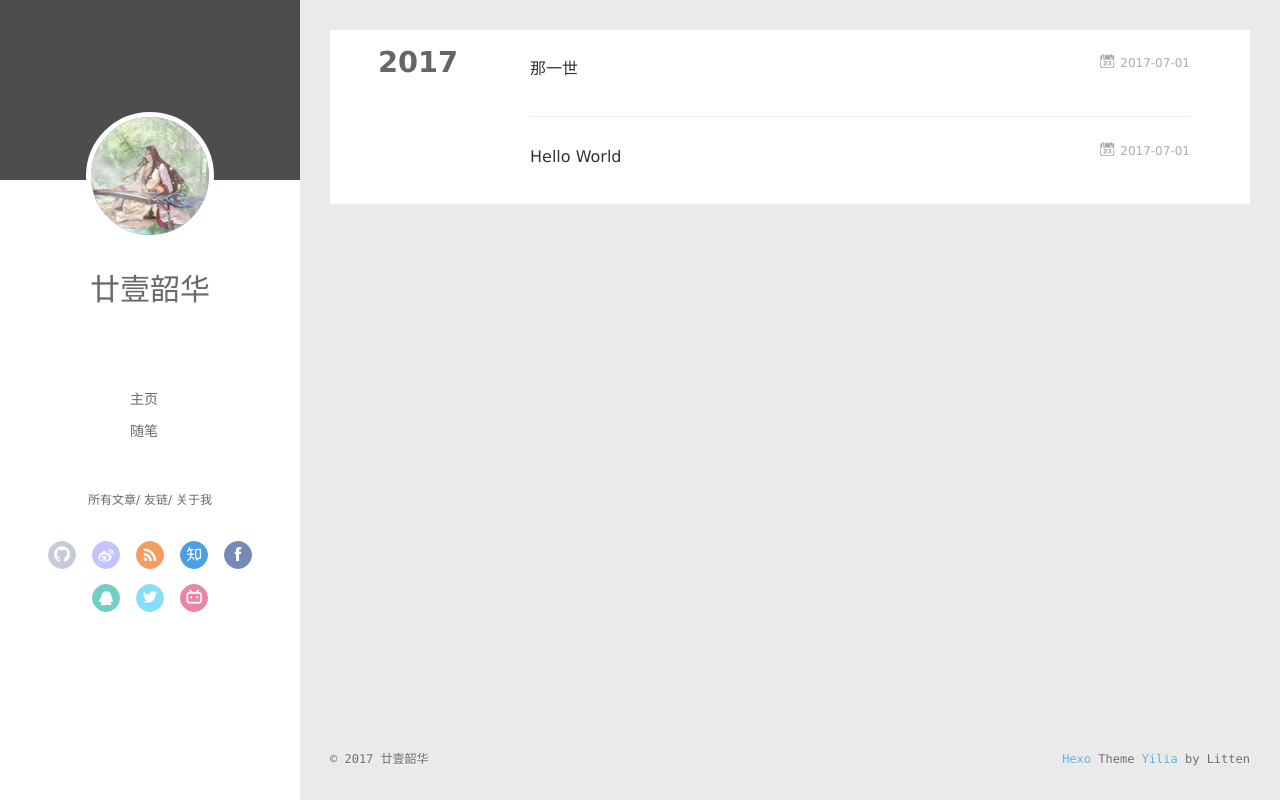
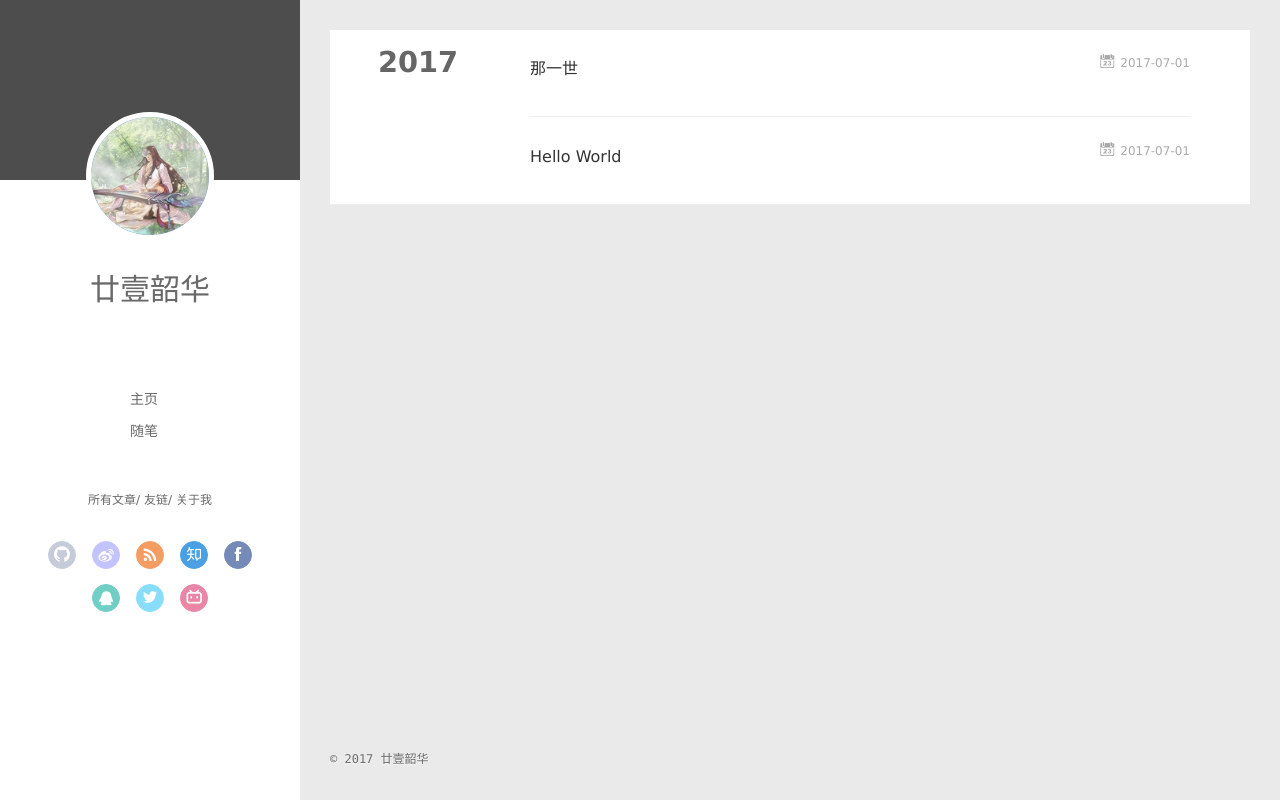
Before and after one commit to retechs/retechs.github.io, a plain HTML site: page archives/index.html in a window 1280 px wide. Drawn offline with Linux system fonts and the light colour scheme.

Commit message:
Site updated: 2017-07-01 10:56:24

```diff
--- a/archives/index.html
+++ b/archives/index.html
@@ -247,7 +247,7 @@
     		&copy; 2017 廿壹韶华
     	</div>
       	<div class="footer-right">
-      		<a href="http://hexo.io/" target="_blank">Hexo</a>  Theme <a href="https://github.com/litten/hexo-theme-yilia" target="_blank">Yilia</a> by Litten
+
       	</div>
     </div>
   </div>
```
Also changed, not shown: 2017/07/01/hello-world/index.html (+1 -1 lines), 2017/07/01/postName/index.html (+1 -1 lines), archives/2017/07/index.html (+1 -1 lines), archives/2017/index.html (+1 -1 lines), index.html (+1 -1 lines).
